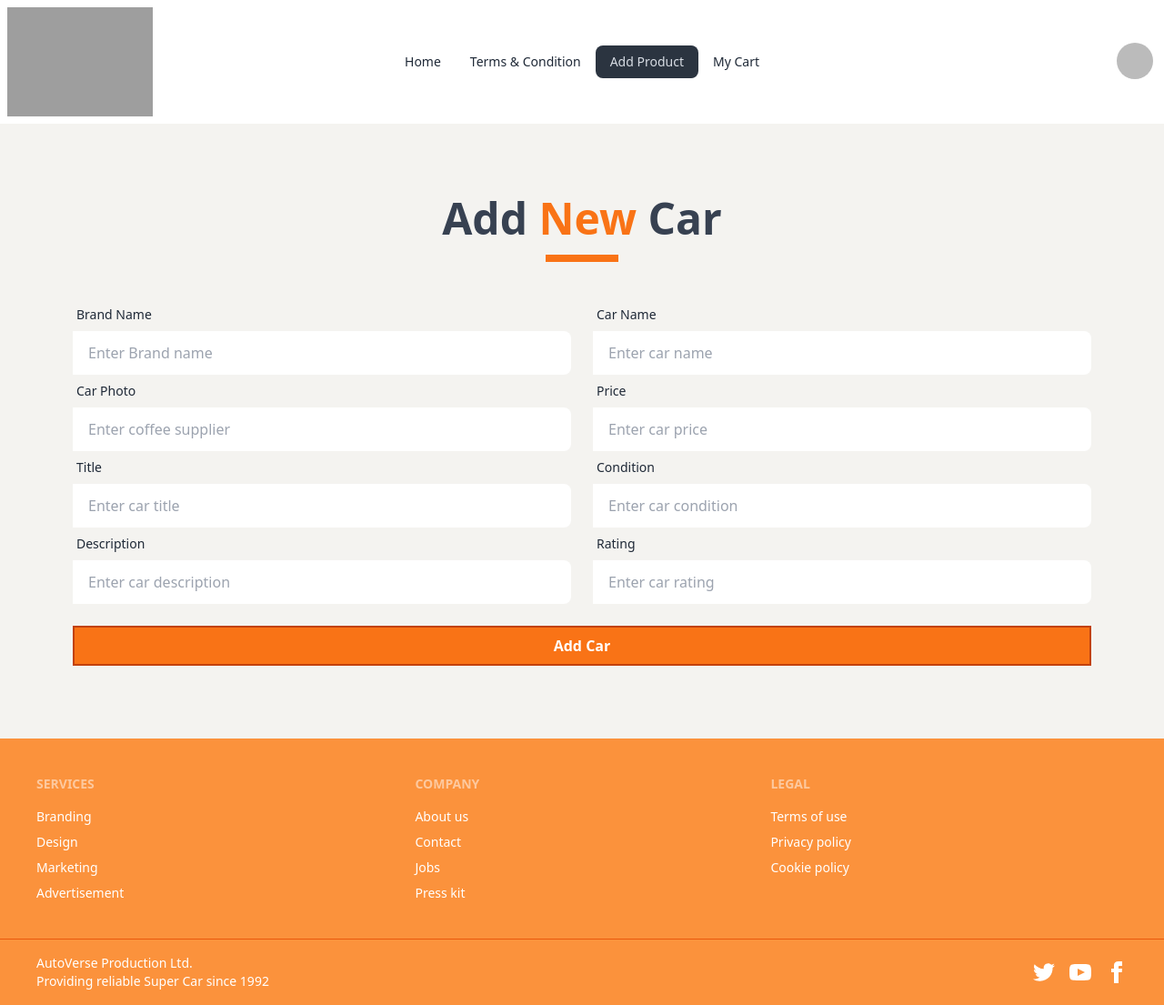
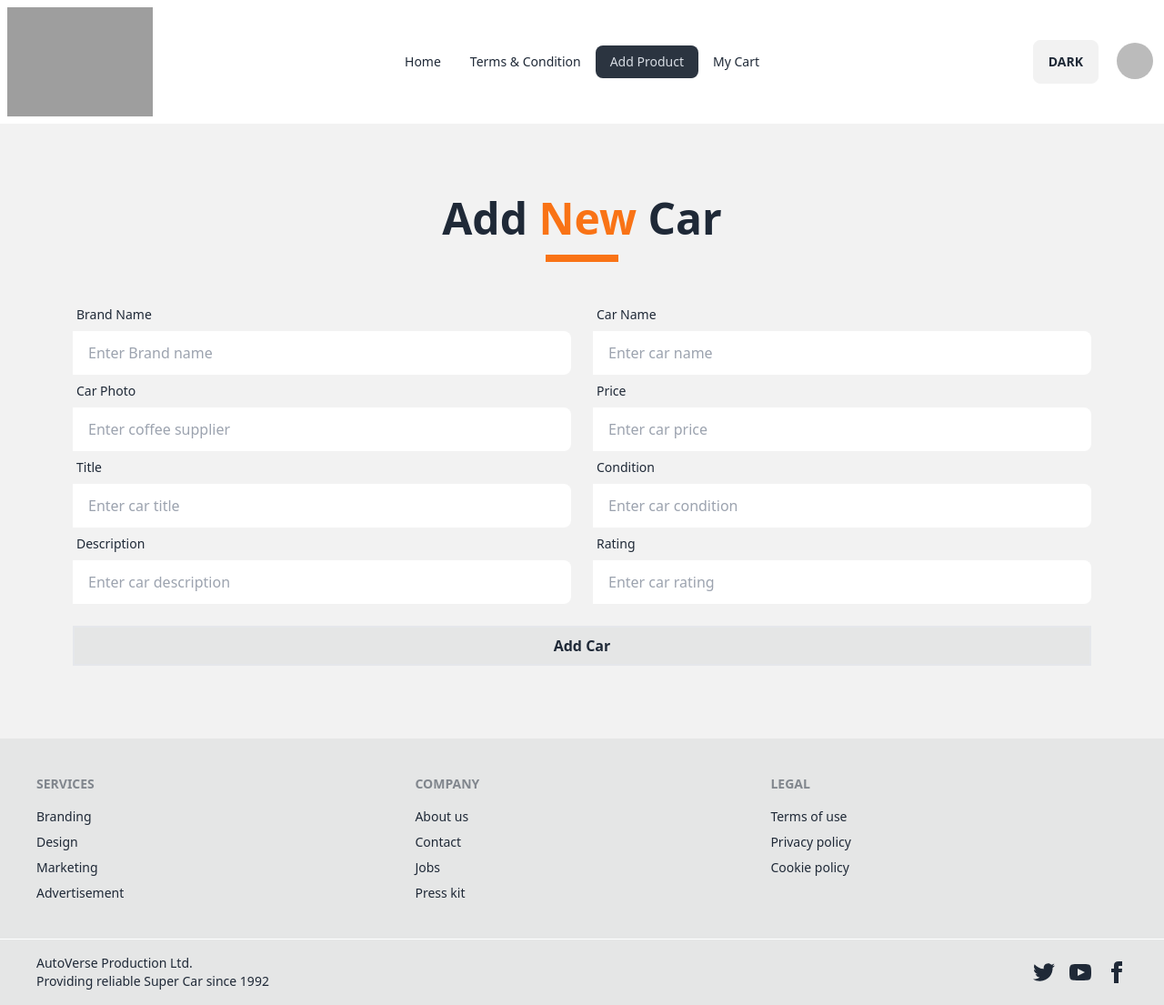
Before and after one commit to MD-AHAD-KHAN-PATHAN/brand-shop-client, a React (Vite) app: page /addProduct in a window 1280 px wide. Shown: the whole page at 91% size. Built offline with nearby package versions, Linux system fonts and the light colour scheme; no server answers; sample sign-in values are in the browser's storage; grey boxes are pictures that could not be loaded.

Commit message:
added toggle button for light and dark theme

```diff
--- a/index.html
+++ b/index.html
@@ -1,12 +1,12 @@
 <!doctype html>
-<html lang="en" data-theme="light">
+<html lang="en">
   <head>
     <meta charset="UTF-8" />
     <link rel="icon" type="image/svg+xml" href="https://i.ibb.co/RSYWG3C/logo.png" />
     <meta name="viewport" content="width=device-width, initial-scale=1.0" />
     <title>AutoVerse</title>
   </head>
-  <body>
+  <body data-theme="light">
     <div id="root"></div>
     <script type="module" src="/src/main.jsx"></script>
   </body>
--- a/src/Components/Footer/Footer.jsx
+++ b/src/Components/Footer/Footer.jsx
@@ -4,7 +4,7 @@ const Footer = () => {
 
     return (
         <div>
-            <footer className="footer p-10 bg-orange-400 text-white">
+            <footer className="footer p-10 bg-base-300">
                 <nav data-aos="fade-right">
                     <header className="footer-title">Services</header>
                     <a className="link link-hover">Branding</a>
@@ -26,7 +26,7 @@ const Footer = () => {
                     <a className="link link-hover">Cookie policy</a>
                 </nav>
             </footer>
-            <footer className="footer px-10 py-4 border-t bg-orange-400 text-white border-orange-600">
+            <footer className="footer px-10 py-4 border-t bg-base-300 border-base-100">
                 <aside className="items-center grid-flow-col">
                     <p>AutoVerse Production Ltd. <br />Providing reliable Super Car since 1992</p>
                 </aside>
--- a/src/Components/Navbar/Navbar.jsx
+++ b/src/Components/Navbar/Navbar.jsx
@@ -1,10 +1,12 @@
 import { Link, NavLink } from "react-router-dom";
 import UseHooks from "../Hooks/UseHooks";
+import { useState } from "react";
 
 
 const Navbar = () => {
 
     const { user, logOut } = UseHooks();
+    const [currentTheme, setCurrentTheme] = useState('light');
 
 
     const navLink = <>
@@ -13,6 +15,23 @@ const Navbar = () => {
         <li><NavLink to='/addProduct'>Add Product</NavLink></li>
         <li><NavLink to='/myCart'>My Cart</NavLink></li>
     </>
+
+    function toggleTheme() {
+        const body = document.body;
+        const currentTheme = body.getAttribute('data-theme');
+
+        const newTheme = currentTheme === 'light' ? 'dark' : 'light';
+
+        body.setAttribute('data-theme', newTheme);
+
+        return newTheme;
+    }
+
+    const handleToggleTheme = () => {
+        const newTheme = toggleTheme();
+        setCurrentTheme(newTheme);
+    };
+
 
     return (
         <div>
@@ -34,6 +53,8 @@ const Navbar = () => {
                     </ul>
                 </div>
                 <div className="navbar-end">
+
+                    <button className="btn mr-4" onClick={handleToggleTheme}>{currentTheme === 'light' ? 'Dark' : 'Light'}</button>
 
                     {
                         user ? <div className="dropdown dropdown-end" data-aos="fade-down">
--- a/src/Pages/AddProduct/AddProduct.jsx
+++ b/src/Pages/AddProduct/AddProduct.jsx
@@ -44,8 +44,8 @@ const AddProduct = () => {
 
     return (
 
-        <div className="bg-[#F4F3F0] lg:p-20 md:p-10 p-4">
-            <h1 className="text-5xl font-bold text-center text-[#374151] mb-4">Add <span className='text-orange-500'>New</span> Car</h1>
+        <div className="bg-base-200 lg:p-20 md:p-10 p-4">
+            <h1 className="text-5xl font-bold text-center mb-4">Add <span className='text-orange-500'>New</span> Car</h1>
             <div className="flex justify-center"><h1 className="w-20 px-6 py-1 bg-orange-500 mb-10"></h1></div>
 
             <form onSubmit={handleSubmit}>
@@ -123,7 +123,7 @@ const AddProduct = () => {
                 </div>
                 <div>
                     <div className="mt-6">
-                        <input type="submit" value="Add Car" className="py-2 text-white font-bold w-full bg-orange-500 border-2 border-orange-700 cursor-pointer" />
+                        <input type="submit" value="Add Car" className="py-2 font-bold w-full bg-base-300 border-2 border-base-500 cursor-pointer" />
                     </div>
                 </div>
             </form>
--- a/src/Pages/CarCard/CarCard.jsx
+++ b/src/Pages/CarCard/CarCard.jsx
@@ -16,9 +16,9 @@ const CarCard = ({ car }) => {
                         <i>{title}</i>
                     </div>
                     <div className='flex justify-between my-4'>
-                        <button className='flex items-center py-2 px-4 bg-gray-300'><span className='text-orange-500 mr-2'><BsFillStarFill></BsFillStarFill></span> <span>{rating}</span></button>
-                        <button className='flex py-2 px-4 items-center bg-gray-300' ><span className='text-orange-500 mr-2'><BiSolidDollarCircle></BiSolidDollarCircle></span>{price}</button>
-                        <button className='flex py-2 px-4 items-center bg-gray-300' ><span className='text-orange-500 mr-2'><BsCarFrontFill></BsCarFrontFill></span>{condition}</button>
+                        <button className='flex items-center py-2 px-4 bg-base-300'><span className='text-orange-500 mr-2'><BsFillStarFill></BsFillStarFill></span> <span>{rating}</span></button>
+                        <button className='flex py-2 px-4 items-center bg-base-300' ><span className='text-orange-500 mr-2'><BiSolidDollarCircle></BiSolidDollarCircle></span>{price}</button>
+                        <button className='flex py-2 px-4 items-center bg-base-300' ><span className='text-orange-500 mr-2'><BsCarFrontFill></BsCarFrontFill></span>{condition}</button>
                     </div>
                     <div className='flex justify-between'>
                         <Link to={`/update/${_id}`}>
--- a/src/Pages/MyCart/Cart.jsx
+++ b/src/Pages/MyCart/Cart.jsx
@@ -69,9 +69,9 @@ const Cart = ({ cart, mycart, setMycart }) => {
                     <i>{title}</i>
                 </div>
                 <div className='flex justify-between my-2'>
-                    <button className='flex items-center py-2 px-4 bg-gray-300'><span className='text-orange-500 mr-2'><BsFillStarFill></BsFillStarFill></span> <span>{rating}</span></button>
-                    <button className='flex py-2 px-4 items-center bg-gray-300' ><span className='text-orange-500 mr-2'><BiSolidDollarCircle></BiSolidDollarCircle></span>{price}</button>
-                    <button className='flex py-2 px-4 items-center bg-gray-300' ><span className='text-orange-500 mr-2'><BsCarFrontFill></BsCarFrontFill></span>{condition}</button>
+                    <button className='flex items-center py-2 px-4 bg-base-300'><span className='text-orange-500 mr-2'><BsFillStarFill></BsFillStarFill></span> <span>{rating}</span></button>
+                    <button className='flex py-2 px-4 items-center bg-base-300' ><span className='text-orange-500 mr-2'><BiSolidDollarCircle></BiSolidDollarCircle></span>{price}</button>
+                    <button className='flex py-2 px-4 items-center bg-base-300' ><span className='text-orange-500 mr-2'><BsCarFrontFill></BsCarFrontFill></span>{condition}</button>
                 </div>
                 <div className='flex justify-end'>
                     <button onClick={() => handleDelete(_id)} className='flex items-center py-2 px-4 bg-orange-400 font-bold text-white rounded-md border-2 border-orange-600'>Delete Car</button>
--- a/src/Pages/ProductDetails/ProductDetails.jsx
+++ b/src/Pages/ProductDetails/ProductDetails.jsx
@@ -44,9 +44,9 @@ const ProductDetails = () => {
                         <i>{description}</i>
                     </div>
                     <div className='flex justify-between my-4'>
-                        <button className='flex items-center py-2 px-4 bg-gray-300'><span className='text-orange-500 mr-2'><BsFillStarFill></BsFillStarFill></span> <span>{rating}</span></button>
-                        <button className='flex py-2 px-4 items-center bg-gray-300' ><span className='text-orange-500 mr-2'><BiSolidDollarCircle></BiSolidDollarCircle></span>{price}</button>
-                        <button className='flex py-2 px-4 items-center bg-gray-300' ><span className='text-orange-500 mr-2'><BsCarFrontFill></BsCarFrontFill></span>{condition}</button>
+                        <button className='flex items-center py-2 px-4 bg-base-300'><span className='text-orange-500 mr-2'><BsFillStarFill></BsFillStarFill></span> <span>{rating}</span></button>
+                        <button className='flex py-2 px-4 items-center bg-base-300' ><span className='text-orange-500 mr-2'><BiSolidDollarCircle></BiSolidDollarCircle></span>{price}</button>
+                        <button className='flex py-2 px-4 items-center bg-base-300' ><span className='text-orange-500 mr-2'><BsCarFrontFill></BsCarFrontFill></span>{condition}</button>
                     </div>
                     <div className='flex justify-end'>
                         <button onClick={handleClick} className='flex items-center py-2 px-4 bg-orange-400 font-bold text-white rounded-md border-2 border-orange-600'>Add to Cart</button>
--- a/src/Pages/UpdateProduct/UpdateProduct.jsx
+++ b/src/Pages/UpdateProduct/UpdateProduct.jsx
@@ -48,8 +48,8 @@ const UpdateProduct = () => {
     }
 
     return (
-        <div className="bg-[#F4F3F0] lg:p-20 md:p-12 p-4">
-            <h1 className="lg:text-5xl md:text-3xl text-xl font-bold text-center text-[#374151] mb-4"><span className='text-orange-500'>Update</span> Information</h1>
+        <div className="bg-base-200 lg:p-20 md:p-12 p-4">
+            <h1 className="lg:text-5xl text-3xl font-bold text-center mb-4"><span className='text-orange-500'>Update</span> Information</h1>
             <div className="flex justify-center"><h1 className="w-20 px-6 py-1 bg-orange-500 mb-10"></h1></div>
 
             <form onSubmit={handleUpdate}>
@@ -127,7 +127,7 @@ const UpdateProduct = () => {
                 </div>
                 <div>
                     <div className="mt-6">
-                        <input type="submit" value="Update Car" className="py-2 text-white font-bold w-full bg-orange-500 border-2 border-orange-700 cursor-pointer" />
+                        <input type="submit" value="Update Car" className="py-2 font-bold w-full bg-base-300 border-2 border-base-500 cursor-pointer" />
                     </div>
                 </div>
             </form>
```
